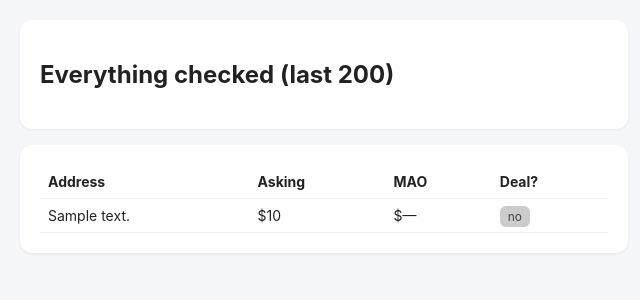
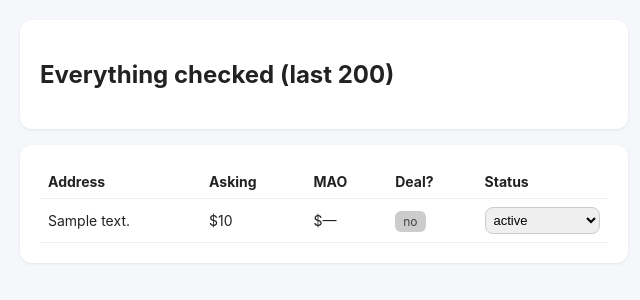
Before and after one commit to ceoace/Deal-finder, a Flask app: template templates/leads.html in a window 1280 px wide. Shown: the part 105-405 px from the top of the page, without its empty margins (316-956 px from the left). Run offline with Flask 3, Linux system fonts and the light colour scheme; the template is opened without the code that fills it: most values are stand-ins (such as "Sample title", 1, 10 or a date in 2020).

Commit message:
Enhance leads table with status update functionality
Added a 'Status' column and a form to update lead status.

```diff
--- a/templates/leads.html
+++ b/templates/leads.html
@@ -9,13 +9,23 @@
 {% else %}
 <div class="card">
     <table>
-        <tr><th>Address</th><th>Asking</th><th>MAO</th><th>Deal?</th></tr>
+        <tr><th>Address</th><th>Asking</th><th>MAO</th><th>Deal?</th><th>Status</th></tr>
         {% for l in leads %}
         <tr>
             <td>{{ l.address }}</td>
             <td>${{ '{:,.0f}'.format(l.asking_price) if l.asking_price else '—' }}</td>
             <td>${{ '{:,.0f}'.format(l.mao) if l.mao else '—' }}</td>
             <td>{% if l.is_deal %}<span class="tag-yes">YES</span>{% else %}<span class="tag-no">no</span>{% endif %}</td>
+            <td>
+                <form method="POST" action="{{ url_for('update_status', lead_id=l.id) }}">
+                    <input type="hidden" name="redirect_to" value="{{ request.path }}">
+                    <select name="status" onchange="this.form.submit()" style="padding:4px; font-size:13px;">
+                        {% for s in statuses %}
+                        <option value="{{ s }}" {% if l.status == s %}selected{% endif %}>{{ status_labels[s] }}</option>
+                        {% endfor %}
+                    </select>
+                </form>
+            </td>
         </tr>
         {% endfor %}
     </table>
```
